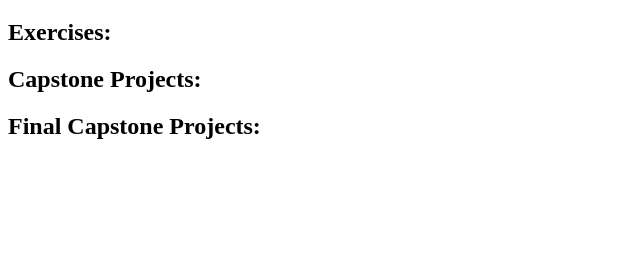
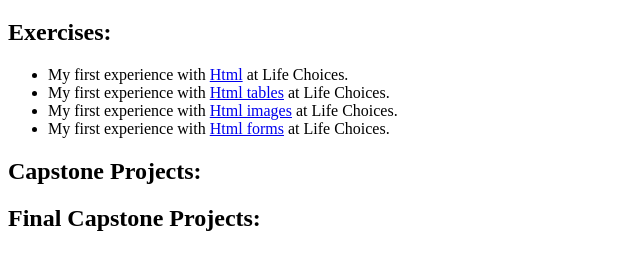
Before and after one commit to SethTobias/PortfolioIdeas, a plain HTML site: page myProjects.html in a window 1280 px wide. Shown: the part 61-330 px from the top of the page, without its empty margins (0-640 px from the left). Drawn offline with Linux system fonts and the light colour scheme.

Commit message:
changes made

```diff
--- a/myProjects.html
+++ b/myProjects.html
@@ -8,7 +8,12 @@
 <body>
     <h1>My early projects at Life Choices:</h1>
         <h2>Exercises:</h2>
-
+            <ul>
+                <li>My first experience with <a href="/Exercises/Webpages/firstPage.html">Html</a> at Life Choices.</li>
+                <li>My first experience with <a href="/Exercises/Webpages/tables.html">Html tables</a> at Life Choices.</li>
+                <li>My first experience with <a href="/Exercises/Webpages/images.html">Html images</a> at Life Choices.</li>
+                <li>My first experience with <a href="/Exercises/Webpages/form.html">Html forms</a> at Life Choices.</li>
+            </ul>
         <h2>Capstone Projects:</h2>
 
         <h2>Final Capstone Projects:</h2>
```
